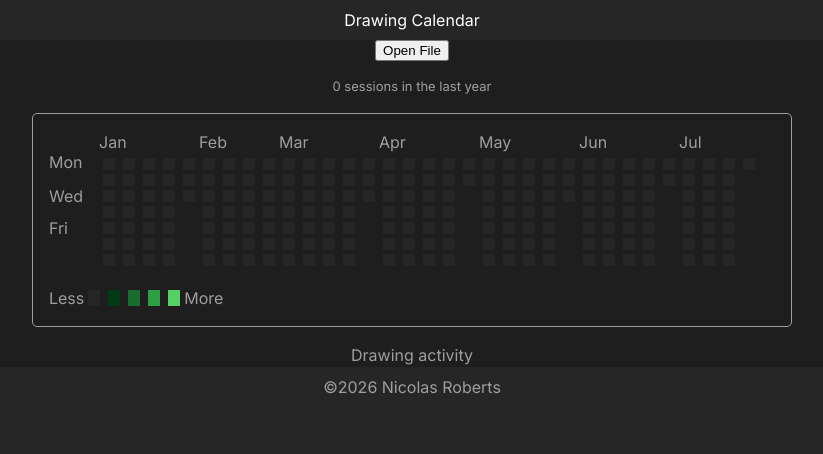
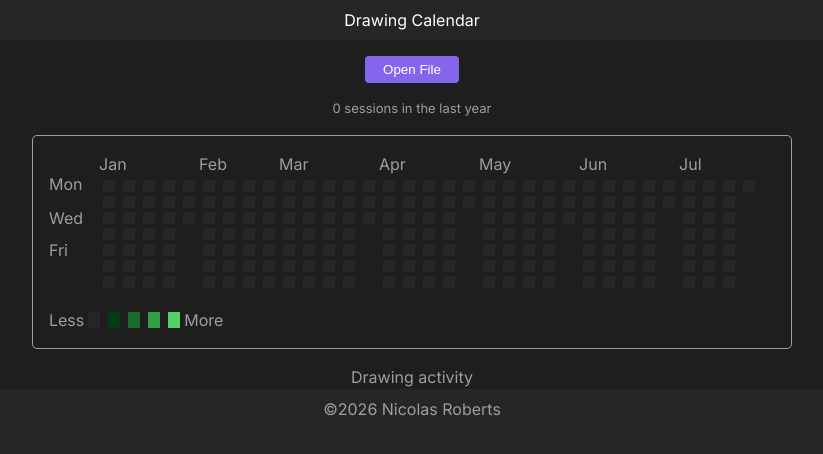
Before and after one commit to nicogroberts/drawing-calendar, a website built with Vite: page index.html in a window 1280 px wide. Shown: the whole page, without its empty margins (228-1051 px from the left). Built offline with nearby package versions, Linux system fonts and the light colour scheme.

Commit message:
added styling to button

```diff
--- a/src/style.css
+++ b/src/style.css
@@ -4,6 +4,7 @@
   --primary-color: #1e1e1e; /* Color from Obsidian default theme */
   --secondary-color: #262626; /* Color from Obsidian default theme */
   --tertiary-color: #9e9e9e; /* Color from Obsidian default theme */
+  --quaternary-color: #8565ec; /* Color from Obsidian default theme */
 }
 
 html {
@@ -34,6 +35,15 @@ main {
   display: flex;
   flex-direction: column;
   align-items: center;
+}
+
+#open-file {
+  background-color: var(--quaternary-color);
+  color: #fff;
+  border-radius: 4px;
+  border: none;
+  padding: 6px 18px;
+  margin-top: 1rem;
 }
 
 #yearly-summary {
```
